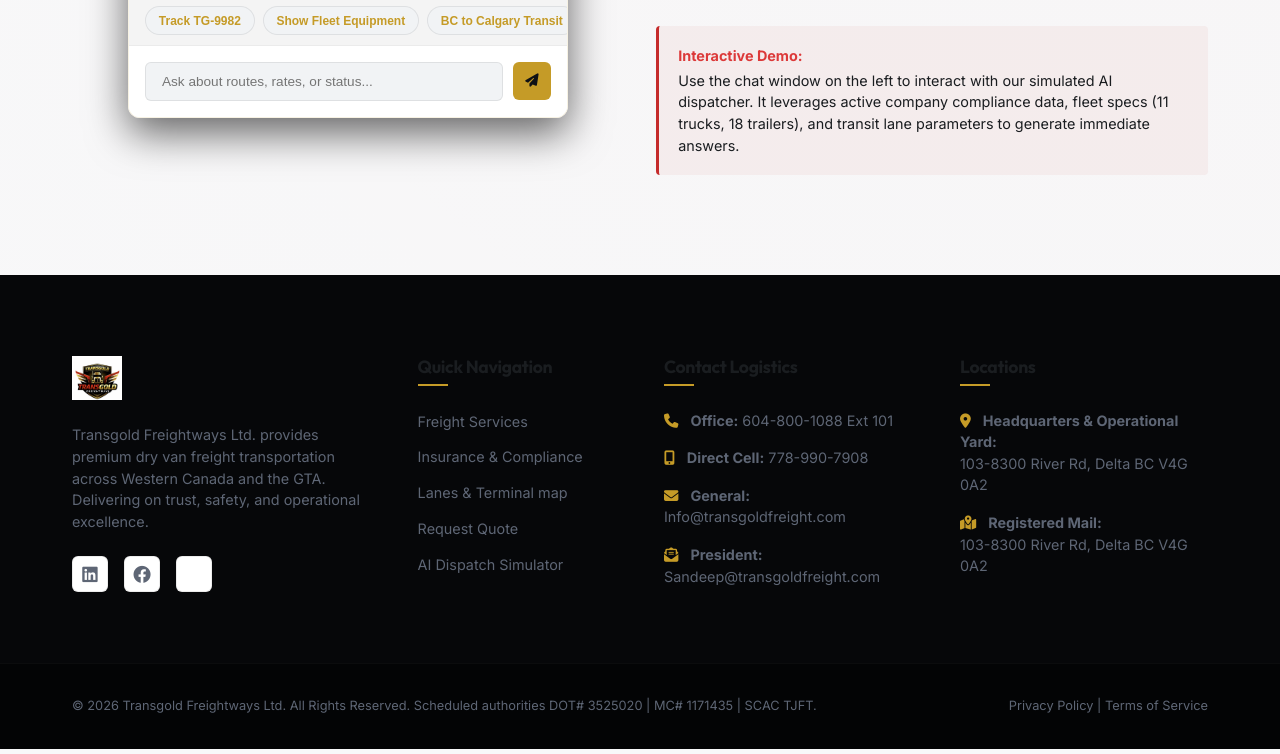
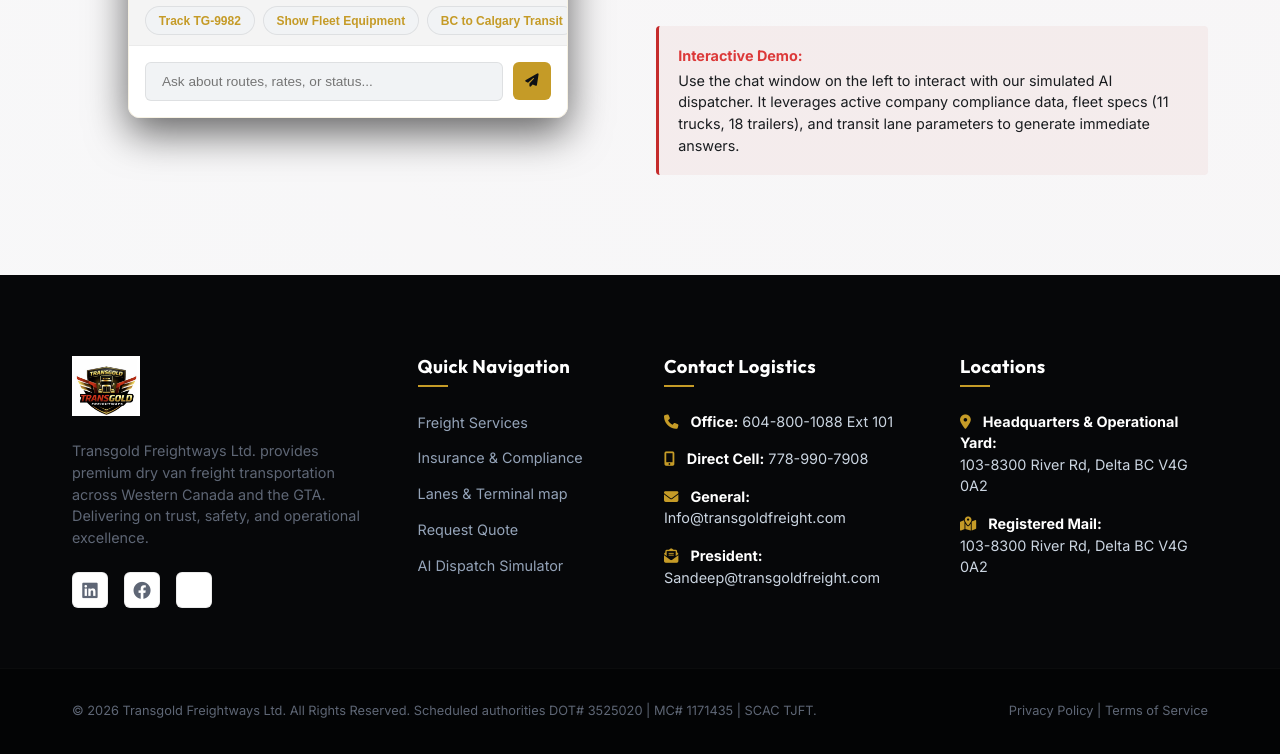
Before and after one commit to dt604/transgold-light, a plain HTML site: page index.html in a window 1280 px wide. Shown: the part 6208-6962 px from the top of the page. Drawn offline with Linux system fonts and the light colour scheme; some icons are missing.

Commit message:
Design Fix: Enlarge logo dimensions and fix footer text contrast against dark background

```diff
--- a/index.html
+++ b/index.html
@@ -23,7 +23,7 @@
   <header id="main-header" class="header-nav">
     <div class="container nav-container">
       <a href="#" class="logo-link" aria-label="Transgold Freightways Home">
-        <img src="assets/transgold-logo.png" alt="Transgold Freightways Logo" class="logo-img" style="height: 54px; width: auto; object-fit: contain;">
+        <img src="assets/transgold-logo.png" alt="Transgold Freightways Logo" class="logo-img" style="height: 68px; width: auto; object-fit: contain;">
       </a>
 
       <nav class="nav-menu" id="nav-menu">
@@ -689,7 +689,7 @@
     <div class="container footer-grid">
       <div class="footer-brand">
         <div class="footer-logo">
-          <img src="assets/transgold-logo.png" alt="Transgold Freightways Logo" class="logo-img" style="height: 44px; width: auto; object-fit: contain;">
+          <img src="assets/transgold-logo.png" alt="Transgold Freightways Logo" class="logo-img footer-logo-img" style="height: 60px; width: auto; object-fit: contain;">
         </div>
         <p class="footer-desc">
           Transgold Freightways Ltd. provides premium dry van freight transportation across Western Canada and the GTA. Delivering on trust, safety, and operational excellence.
--- a/style.css
+++ b/style.css
@@ -263,7 +263,11 @@ a {
 }
 
 .logo-svg, .logo-img {
-  transition: transform var(--transition-smooth);
+  transition: height var(--transition-fast), transform var(--transition-smooth);
+}
+
+.header-nav.shrink .logo-img {
+  height: 52px !important;
 }
 
 .logo-link:hover .logo-svg,
@@ -1711,11 +1715,13 @@ a {
 .footer-contact h3,
 .footer-address h3 {
   font-family: var(--font-title);
-  font-size: 1.1rem;
+  font-size: 1.15rem;
+  font-weight: 700;
   margin-bottom: 1.5rem;
-  color: var(--text-main);
+  color: #ffffff; /* Crisp white contrast on dark footer background */
   position: relative;
   padding-bottom: 0.5rem;
+  letter-spacing: 0.02em;
 }
 
 .footer-links h3::after,
@@ -1738,7 +1744,7 @@ a {
 }
 
 .footer-links a {
-  color: var(--text-muted);
+  color: #94a3b8; /* Clear readable link color */
 }
 
 .footer-links a:hover {
@@ -1748,17 +1754,22 @@ a {
 
 .footer-contact p,
 .footer-address p {
-  color: var(--text-muted);
+  color: #cbd5e1; /* High contrast light slate text */
   margin-bottom: 1rem;
   line-height: 1.5;
 }
 
+.footer-contact p strong,
+.footer-address p strong {
+  color: #ffffff; /* High contrast white labels */
+}
+
 .footer-contact a {
-  color: var(--text-muted);
+  color: #cbd5e1;
 }
 
 .footer-contact a:hover {
-  color: var(--text-main);
+  color: #ffffff;
 }
 
 .footer-contact i.gold,
```
